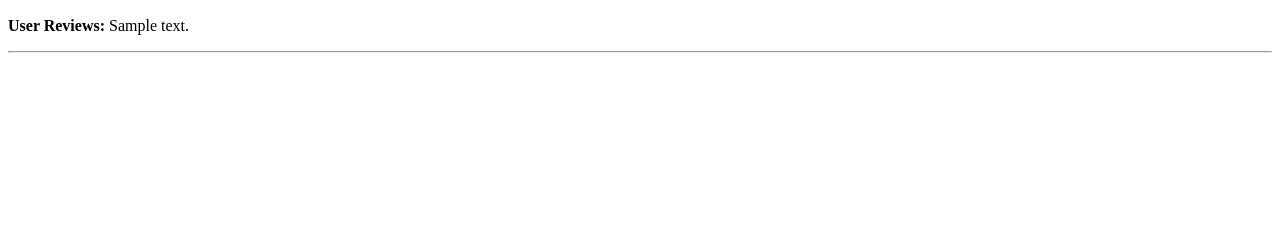
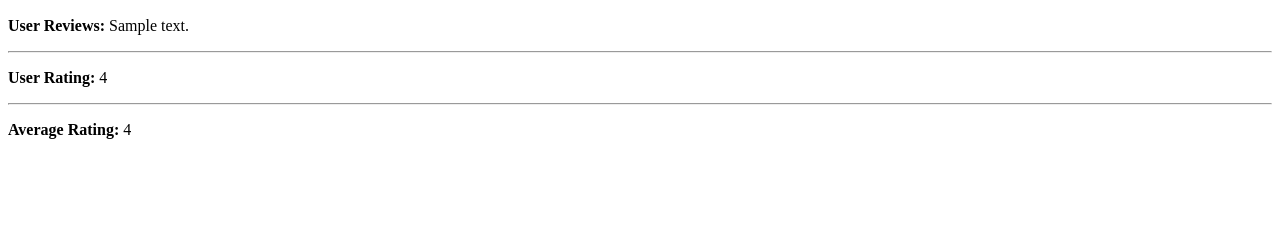
Before and after one commit to gokceskocaman/ceng495_hw1, a Flask app: template templates/profile.html in a window 1280 px wide. Shown: the part 117-357 px from the top of the page. Run offline with Flask 2, Linux system fonts and the light colour scheme; the template is opened without the code that fills it: most values are stand-ins (such as "Sample title", 1, 10 or a date in 2020); parts of the project's set-up code (start-up, migrations or seed data) failed here and were passed over; some libraries are stand-ins or nearby versions.

Commit message:
profile-average_rating

```diff
--- a/app.py
+++ b/app.py
@@ -128,7 +128,14 @@ def profile():
     if(current_user.is_authenticated):
         isAdmin = current_user.isAdmin
     reviews = db.db.reviews.find({'userId':ObjectId(current_user.id)})
-    return render_template('profile.html', name = name, isAdmin = isAdmin, reviews = reviews)
+    ratings = db.db.ratings.find({'userId':ObjectId(current_user.id)})
+    ratings = list(ratings)
+
+    averageRating = 0
+    for rating in ratings:
+        averageRating += int(rating['rateValue'])
+    averageRating = averageRating / len(ratings)
+    return render_template('profile.html', name = name, isAdmin = isAdmin, reviews = reviews, ratings = ratings, averageRating = averageRating)
 
 
 
--- a/templates/profile.html
+++ b/templates/profile.html
@@ -9,4 +9,10 @@
     <hr>
     {% endfor %}
 
+    {% for rating in ratings %}
+    <p><strong>User Rating:</strong> {{ rating.rateValue }}</p>
+    <hr>
+    {% endfor %}
+    <p><strong>Average Rating:</strong> {{ averageRating }}</p>
+
 {% endblock %}
```
